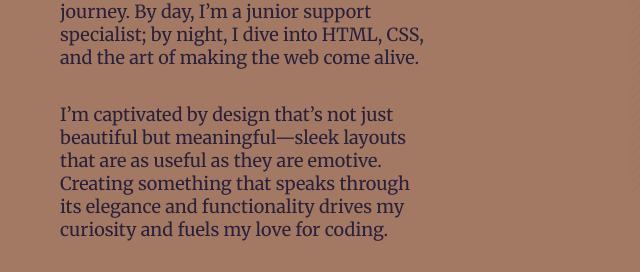
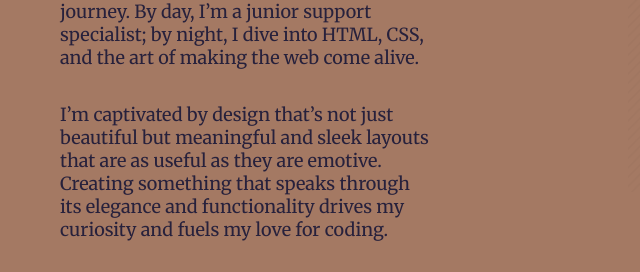
Before and after one commit to SmoczynskiJan/Jan_Smoczynski.github.io, a plain HTML site: page index.html in a window 1280 px wide. Shown: the part 1088-1360 px from the top of the page, 132-772 px from the left. Drawn offline with Linux system fonts and the light colour scheme.

Commit message:
Removed em dash

```diff
--- a/index.html
+++ b/index.html
@@ -31,10 +31,10 @@
               alive.
             </p>
             <p>
-              I’m captivated by design that’s not just beautiful but
-              meaningful—sleek layouts that are as useful as they are emotive.
-              Creating something that speaks through its elegance and
-              functionality drives my curiosity and fuels my love for coding.
+              I’m captivated by design that’s not just beautiful but meaningful
+              and sleek layouts that are as useful as they are emotive. Creating
+              something that speaks through its elegance and functionality
+              drives my curiosity and fuels my love for coding.
             </p>
             <p>
               I’m inspired by design that seamlessly blends beauty and purpose.
```
